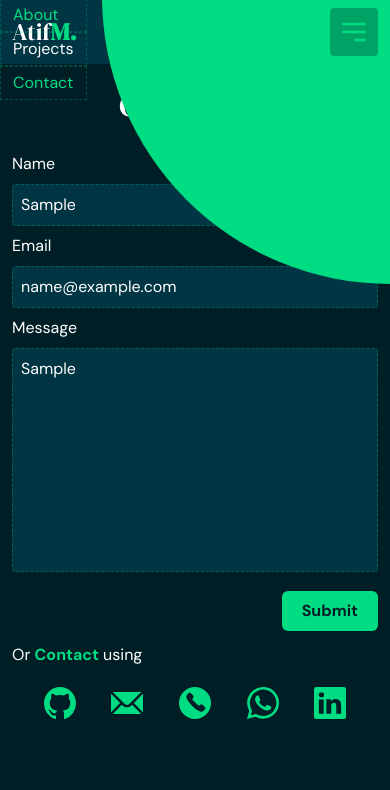
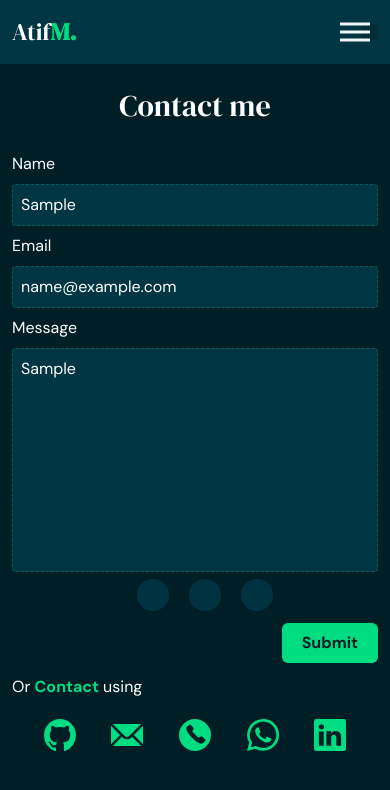
Before and after one commit to atif0075/Vueportfolio, a Vue app: page /contact in a window 390 px wide. Both pictures are taken after typing "Sample", "name@example.com", "Sample" into the empty fields and a click on the button "Submit". Shown: the top 790 px of the page. Built offline with nearby package versions, Linux system fonts and the light colour scheme; no server answers.

Commit message:
Shorten the tailwindcss classes to single names

```diff
--- a/src/assets/tailwind.css
+++ b/src/assets/tailwind.css
@@ -13,3 +13,42 @@
 .heading {
   @apply text-3xl text-center sm:text-4xl font-DM;
 }
+.routeBtn {
+  @apply hover:text-green border lg:border-dashed lg:py-1 bg-mud py-4 block w-full border-none border-bor-green px-3;
+}
+.navbar {
+  @apply w-full lg:w-2/6 lg:mr-14 top-16 flex-col absolute lg:static z-50 lg:flex justify-between lg:flex-row lg:items-center lg:px-4 font-DMSan font-normal text-base;
+}
+.headerSection {
+  @apply w-full h-16 text-white bg-mud lg:bg-transparent flex justify-between items-center lg:static relative;
+}
+.aboutSection {
+  @apply container mx-auto flex flex-col justify-center text-white items-center h-auto min-h-screen px-3 md:px-20 lg:px-44 pt-6 lg:pt-0 font-DMSan;
+}
+.skillSet {
+  @apply my-3 grid grid-cols-1 sm:grid-cols-2 md:grid-cols-3 lg:grid-cols-4 gap-2;
+}
+.skillbox {
+  @apply bg-mud p-3 rounded-lg flex justify-center items-center flex-col;
+}
+.skillHead {
+  @apply font-bold text-lg py-2;
+}
+.skillText {
+  @apply text-center font-extralight;
+}
+.error {
+  @apply text-sm text-red-600 bg-mud p-3 rounded;
+}
+.contactSection {
+  @apply container mx-auto md:flex md:flex-col text-white items-center px-3 md:px-44 pt-6 lg:pt-0 h-auto font-DMSan;
+}
+.label {
+  @apply block py-2;
+}
+.btnGreen {
+  @apply px-5 py-2 bg-green text-dark focus:ring-offset-light-green duration-300 ease-in-out hover:bg-light-green font-DMSan font-bold rounded-md;
+}
+.icon {
+  @apply hover:bg-mud p-1 rounded duration-300 ease-in-out;
+}
--- a/src/components/Contact.vue
+++ b/src/components/Contact.vue
@@ -1,11 +1,9 @@
 <template>
-  <section
-    class="container mx-auto md:flex md:flex-col text-white items-center px-3 md:px-44 pt-6 lg:pt-0 h-auto font-DMSan"
-  >
+  <section class="contactSection">
     <h1 class="heading">Contact me</h1>
     <main class="py-5 lg:py-12">
       <div>
-        <label class="block py-2">Name</label>
+        <label class="label">Name</label>
         <input
           v-model="name"
           class="input"
@@ -15,7 +13,7 @@
       </div>
 
       <div>
-        <label class="block py-2">Email</label>
+        <label class="label">Email</label>
         <input
           v-model="email"
           class="input"
@@ -24,7 +22,7 @@
         />
       </div>
       <div>
-        <label class="block py-2">Message</label>
+        <label class="label">Message</label>
 
         <textarea
           v-model="message"
@@ -32,33 +30,29 @@
           placeholder="Enter your message......."
         ></textarea>
       </div>
+      <main v-if="showLoad" class="flex justify-center">
+        <smallLoading />
+      </main>
       <div class="flex justify-end py-3">
-        <button
-          @click="handleSubmit"
-          class="px-5 py-2 bg-green text-dark focus:ring-offset-light-green duration-300 ease-in-out hover:bg-light-green font-DMSan font-bold rounded-md"
-        >
-          Submit
+        <button @click="handleSubmit" class="btnGreen">
+          {{ Submit }}
         </button>
       </div>
       <p>Or <span class="span">Contact</span> using</p>
       <div class="flex justify-evenly items-center py-4">
-        <a
-          href="https://github.com/atif0075"
-          target="_blank"
-          class="hover:bg-mud p-1 rounded duration-300 ease-in-out"
-        >
+        <a :href="githubLink" target="_blank" class="icon">
           <img class="w-8" src="../assets/Social/Github.svg" alt="Github" />
         </a>
-        <a href="" class="hover:bg-mud p-1 rounded duration-300 ease-in-out">
+        <a :href="mailLink" class="icon">
           <img class="w-8" src="../assets/Social/mail.svg" alt="Mail" />
         </a>
-        <a href="" class="hover:bg-mud p-1 rounded duration-300 ease-in-out">
+        <a :href="phoneLink" class="icon">
           <img class="w-8" src="../assets/Social/phone.svg" alt="Phone" />
         </a>
-        <a href="" class="hover:bg-mud p-1 rounded duration-300 ease-in-out">
+        <a :href="whatsappLink" target="_blank" class="icon">
           <img class="w-8" src="../assets/Social/whatsapp.svg" alt="Whatsapp" />
         </a>
-        <a href="" class="hover:bg-mud p-1 rounded duration-300 ease-in-out">
+        <a :href="linkedinLink" target="_blank" class="icon">
           <img class="w-8" src="../assets/Social/linkedin.svg" alt="Linkedin" />
         </a>
       </div>
@@ -69,7 +63,7 @@
 <script>
 import { db } from "../firebase/config";
 import { collection, addDoc, query, orderBy } from "firebase/firestore";
-import Loading from "./Loading.vue";
+import smallLoading from "./smallLoading.vue";
 
 export default {
   name: "Contact",
@@ -77,32 +71,41 @@ export default {
     return {
       name: "",
       email: "",
-      messdage: "",
+      message: "",
+      Submit: "Submit",
+      showLoad: false,
+      githubLink: "https://github.com/atif0075",
+      mailLink: "mailto:matifm@protonmail.com",
+      phoneLink: "tel:+923029798428",
+      whatsappLink: "https://wa.link/ygna50",
+      linkedinLink: "https://www.linkedin.com",
     };
   },
   methods: {
     async handleSubmit() {
+      this.showLoad = true;
       const Data = collection(db, "UserMessages");
       try {
         await addDoc(Data, {
-          id: "2",
           name: this.name,
           email: this.email,
           message: this.message,
         });
         console.log("hdalslasd");
+        this.Submit = "Submitted";
+        this.showLoad = false;
         setTimeout(() => {
-          const q = query(Data,collection("UserMessages"), orderBy("id", "desc"));
-          console.log(q);
-        }, 2000);
-
-        // console.log(Data.collection("UserMessages").orderBy("id", "asc"));
+          this.name = "";
+          this.email = "";
+          this.message = "";
+          this.Submit = "Submit";
+        }, 5000);
       } catch (e) {
-        console.log("hell");
         console.log(e);
       }
     },
   },
+  components: { smallLoading },
 };
 </script>
 
--- a/src/components/Header.vue
+++ b/src/components/Header.vue
@@ -1,7 +1,5 @@
 <template>
-  <section
-    class="w-full h-16 text-white bg-mud lg:bg-transparent flex justify-between items-center lg:static relative"
-  >
+  <section class="headerSection">
     <main
       class="sm:text-3xl text-2xl md:w-1/6 font-DM text-center flex justify-center items-center px-3"
     >
@@ -9,39 +7,55 @@
     </main>
     <main class="relative lg:hidden">
       <div
-        class="w-72 right-0 -top-3 h-72 absolute z-20 rounded-bl-full bg-green"
+        id="blob"
+        class="w-72 hidden right-0 -top-3 h-72 absolute z-20 rounded-bl-full bg-mud"
       ></div>
-      <div class="dark p-2 mx-3 rounded relative z-50 ">
-        <svg
-          class="w-8 text-green cursor-pointer"
-          fill="none"
-          stroke="currentColor"
-          viewBox="0 0 24 24"
-          xmlns="http://www.w3.org/2000/svg"
-        >
-          <path
-            stroke-linecap="round"
-            stroke-linejoin="round"
-            stroke-width="2"
-            d="M4 6h16M4 12h16m-7 6h7"
-          ></path>
-        </svg>
+      <div class="dark p-2 mx-3 rounded relative z-50">
+        <div @click="hamBurger" id="hamburger" class="hamburger">
+          <div class="line1"></div>
+          <div class="line2"></div>
+          <div class="line3"></div>
+        </div>
       </div>
     </main>
-    <main
-      class="lg:w-2/6 lg:mr-14 flex flex-col absolute lg:static z-50 lg:flex justify-between lg:flex-row lg:items-center lg:px-4 font-DMSan font-normal text-base"
-    >
-      <Nav />
-    </main>
+    <ul id="navLinks" class="nav-links navbar">
+      <li>
+        <router-link @click="hide" class="routeBtn" to="/">Home</router-link>
+      </li>
+      <li>
+        <router-link @click="hide" class="routeBtn" to="/about"
+          >About</router-link
+        >
+      </li>
+      <li>
+        <router-link @click="hide" class="routeBtn" to="/projects"
+          >Projects</router-link
+        >
+      </li>
+      <li>
+        <router-link @click="hide" class="routeBtn" to="/contact"
+          >Contact</router-link
+        >
+      </li>
+    </ul>
   </section>
 </template>
 
 <script>
-import Nav from "../components/Nav.vue";
 export default {
   name: "Header",
-  components: {
-    Nav,
+  methods: {
+    hamBurger() {
+      const links = document.querySelectorAll(".nav-links li");
+      navLinks.classList.toggle("open");
+      links.forEach((link) => {
+        link.classList.toggle("fade");
+      });
+      hamburger.classList.toggle("toggle");
+    },
+    hide() {
+      document.querySelector("#hamburger").click();
+    },
   },
 };
 </script>
@@ -50,4 +64,42 @@ export default {
 .dark {
   background: #001e264d;
 }
+
+.hamburger div {
+  width: 30px;
+  height: 3px;
+  background: #f2f5f7;
+  margin: 5px;
+  transition: all 0.3s ease;
+}
+
+@media screen and (max-width: 768px) {
+  .hamburger {
+    display: block;
+    position: absolute;
+    cursor: pointer;
+    right: 5%;
+    top: 50%;
+    transform: translate(-5%, -50%);
+    transition: all 0.3s ease;
+  }
+
+  .nav-links li {
+    opacity: 0;
+    transition: all 0.5s ease 0.1s;
+  }
+  li.fade {
+    opacity: 1;
+  }
+}
+.toggle .line1 {
+  transform: rotate(-45deg) translate(-5px, 6px);
+}
+.toggle .line2 {
+  transition: all 0.7s ease;
+  width: 0;
+}
+.toggle .line3 {
+  transform: rotate(45deg) translate(-5px, -6px);
+}
 </style>
--- a/src/components/Hero.vue
+++ b/src/components/Hero.vue
@@ -7,7 +7,7 @@
     <main class="z-10">
       <img
         class="w-24 sm:w-28 rounded-full p-1 border-8 border-mud"
-        src="../assets/myPic.jpg"
+        :src="imageLink"
         alt="myPic"
       />
     </main>
@@ -51,9 +51,12 @@ import BlurryBackground from "./BlurryBackground.vue";
 export default {
   name: "Hero",
   data: () => {
-    return {};
+    return {
+      imageLink:"https://i.postimg.cc/43Sz3q68/myPic.jpg"
+    };
   },
   components: { Buttons, BlurryBackground },
+
 };
 </script>
 <style></style>
--- a/src/components/Loading.vue
+++ b/src/components/Loading.vue
@@ -1,8 +1,8 @@
 <template>
   <div class="animate-fade flex">
-    <div class="w-12 h-12 ml-5 rounded-full bg-mud"></div>
-    <div class="w-12 h-12 ml-5 rounded-full bg-mud"></div>
-    <div class="w-12 h-12 ml-5 rounded-full bg-mud"></div>
+    <div class="md:w-10 md:h-10 h-8 w-8 ml-5 rounded-full bg-mud"></div>
+    <div class="md:w-10 md:h-10 h-8 w-8 ml-5 rounded-full bg-mud"></div>
+    <div class="md:w-10 md:h-10 h-8 w-8 ml-5 rounded-full bg-mud"></div>
   </div>
 </template>
 
--- a/src/components/Nav.vue
+++ /dev/null
@@ -1,35 +0,0 @@
-<template>
-  <router-link
-    class="hover:text-green duration-300 border border-dashed py-1 border-bor-green px-3"
-    to="/"
-    >Home</router-link
-  >
-  <router-link
-    class="hover:text-green duration-300 border border-dashed py-1 border-bor-green px-3"
-    to="/about"
-    >About</router-link
-  >
-  <router-link
-    class="hover:text-green duration-300 border border-dashed py-1 border-bor-green px-3"
-    to="/projects"
-    >Projects</router-link
-  >
-  <router-link
-    class="hover:text-green duration-300 border border-dashed py-1 border-bor-green px-3"
-    to="/contact"
-    >Contact</router-link
-  >
-</template>
-
-<script>
-export default {
-  name: "Nav",
-};
-</script>
-
-<style>
-.is-active {
-  color: #00dc82;
-}
-
-</style>
--- /dev/null
+++ b/src/components/smallLoading.vue
@@ -0,0 +1,13 @@
+<template>
+  <div class="animate-fade flex">
+    <div class="w-8 h-8 ml-5 rounded-full bg-mud"></div>
+    <div class="w-8 h-8 ml-5 rounded-full bg-mud"></div>
+    <div class="w-8 h-8 ml-5 rounded-full bg-mud"></div>
+  </div>
+</template>
+
+<script>
+export default {
+  name: "smallLoading",
+};
+</script>
--- a/src/router/index.js
+++ b/src/router/index.js
@@ -27,7 +27,7 @@ const routes = [
 const router = createRouter({
   history: createWebHistory(process.env.BASE_URL),
   routes,
-  linkActiveClass: 'is-active'
+  linkActiveClass: 'text-green'
 })
 
 export default router
```
Also changed, not shown: src/components/About.vue (+6 -15 lines).
